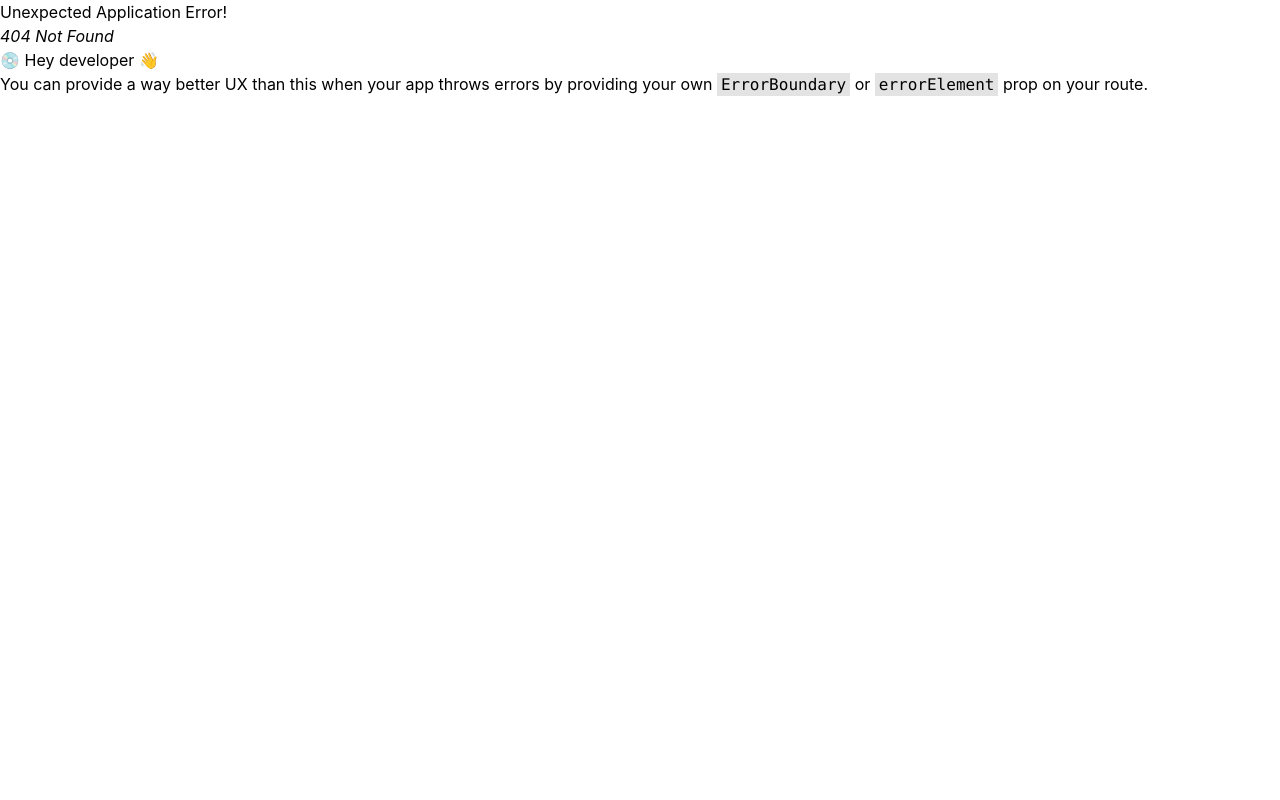
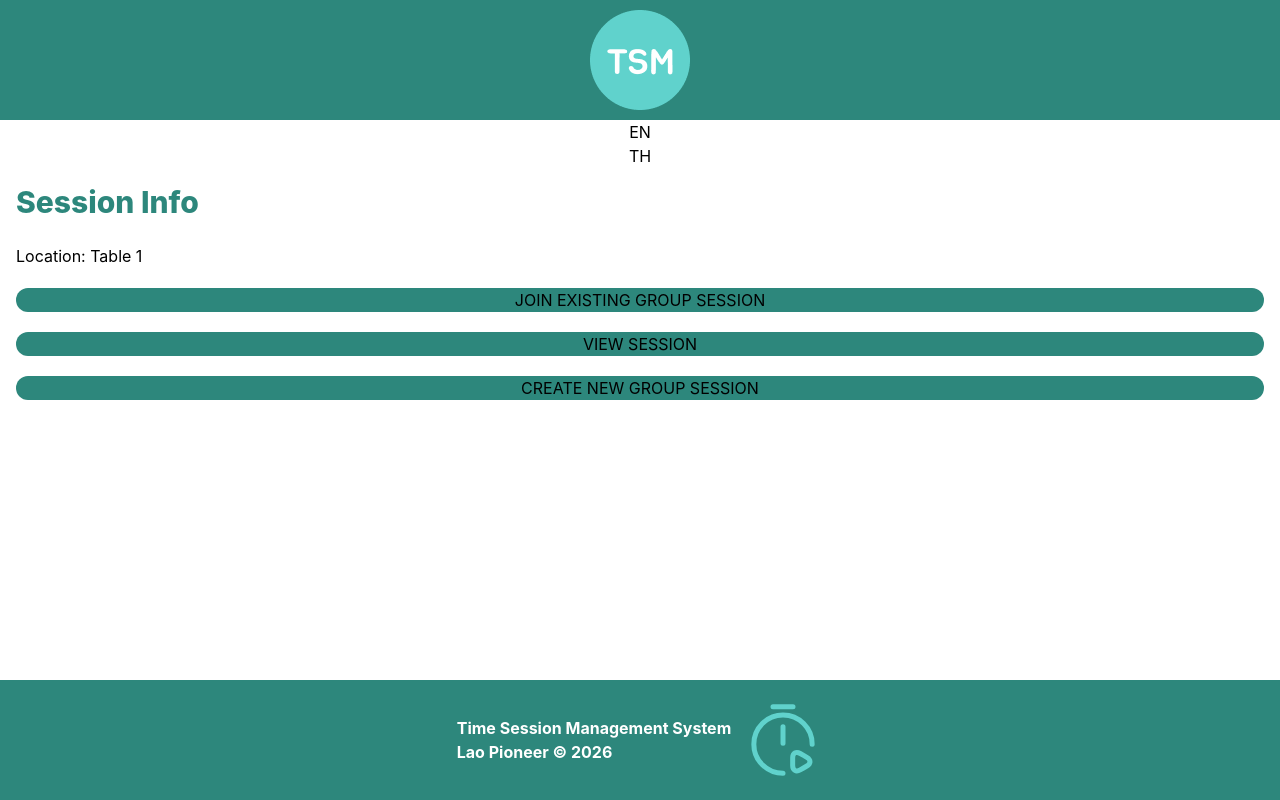
Before and after one commit to tingchannavong/tsm-frontend, a React (Vite) app: page /tsm/sessions in a window 1280 px wide. Before the commit this address had no page. Built offline with nearby package versions, Linux system fonts and the light colour scheme.

Commit message:
started session ui

```diff
--- /dev/null
+++ b/src/components/Button.jsx
@@ -0,0 +1,9 @@
+function Button(props) {
+  return (
+    <button className="w-full bg-[#2D877C] rounded-2xl">
+        {props.text}
+    </button>
+  )
+}
+
+export default Button
--- a/src/languages/en.json
+++ b/src/languages/en.json
@@ -2,5 +2,8 @@
     "login": "LOGIN",
     "subtitle": "Manage your sessions easily",
     "sessions": "Sessions",
-    "settings": "Settings"
+    "join_group": "JOIN EXISTING GROUP SESSION",
+    "view_session": "VIEW SESSION",
+    "create_session": "CREATE NEW GROUP SESSION"
+
 }
--- a/src/layouts/MainLayout.jsx
+++ b/src/layouts/MainLayout.jsx
@@ -1,11 +1,14 @@
 import { Outlet } from "react-router"
 import Header from "../components/Header"
 import Footer from "../components/Footer"
+import LanguageSwitcher from "../components/LanguageSwitcher"
+
 
 function MainLayout() {
   return (
     <div className="flex flex-col min-h-screen">
     <Header />
+    <LanguageSwitcher />
     <Outlet />
     <Footer />
     </div>
--- a/src/pages/Login.jsx
+++ b/src/pages/Login.jsx
@@ -4,6 +4,7 @@ import z from "zod";
 import { zodResolver } from "@hookform/resolvers/zod";
 import { useAuthStore } from "../stores/authStores.js";
 import { useNavigate } from "react-router";
+import { useT } from "../languages/translations.js";
 
 const loginSchema = z.object({
   username: z.string("Not a string").min(3, "Minimum username is 3 letters"),
@@ -16,6 +17,7 @@ function Login() {
 
   // get zustand
   const login = useAuthStore((state) => state.login);
+  const t = useT();
 
 // form validation with react hook form
   const {
@@ -46,7 +48,7 @@ function Login() {
   return (
     <div className={styles.container}>
       <form onSubmit={handleSubmit(submitData)} className={styles.formCard}>
-        <h1 className={styles.title}>LOGIN</h1>
+        <h1 className={styles.title}>{t("login")}</h1>
         <div className={styles.inputGroup}>
           <label className={styles.label}>Username</label>
           <input
--- /dev/null
+++ b/src/pages/SessionInfo.jsx
@@ -0,0 +1,23 @@
+import styles from "../styles/Base.module.css";
+import Button from "../components/Button";
+import { useT } from "../languages/translations.js";
+
+function SessionInfo() {
+      const t = useT();
+
+  return (
+    <>
+      <div className={`${styles.mainContainer}`}>
+        <h1 className={`${styles.title}`}>Session Info</h1>
+        <h2 className="mb-5">Location: Table 1</h2>
+        <div className="flex flex-col gap-5">
+        <Button text={t("join_group")}/>
+        <Button text={t("view_session")}/>
+        <Button text={t("create_session")}/>
+        </div>
+        </div>
+    </>
+  );
+}
+
+export default SessionInfo;
--- a/src/routes/index.jsx
+++ b/src/routes/index.jsx
@@ -5,23 +5,36 @@ import { protectedLoader, roleLoader } from "../loaders/protectedLoader";
 import { publicLoader } from "../loaders/publicLoader";
 import AdminPage from "../pages/AdminPage";
 import MainLayout from "../layouts/MainLayout";
+import SessionInfo from "../pages/SessionInfo";
+import ErrorPage from "../pages/ErrorPage";
 
 const routes = createBrowserRouter([
   {
     path: "/",
+    loader: publicLoader,
+    element: <MainLayout />,
+    errorElement: <ErrorPage />,
+  },
+  {
+    path: "/tsm",
+    loader: publicLoader,
+    element: <MainLayout />,
+    errorElement: <ErrorPage />,
+    children: [
+      {
+        path: "login",
+        element: <Login />,
+      },
+      {
+        path: "sessions", // /:location-id
+        element: <SessionInfo />,
+      },
+    ],
+  },
+  {
+    path: "/",
     loader: protectedLoader,
     element: <DashboardPage />,
-  },
-  {
-    path: "",
-    loader: publicLoader,
-    element: <MainLayout />,
-    children: [
-      {
-        path: "/login",
-        element: <Login />,
-      },
-    ],
   },
   {
     path: "/admin",
```
